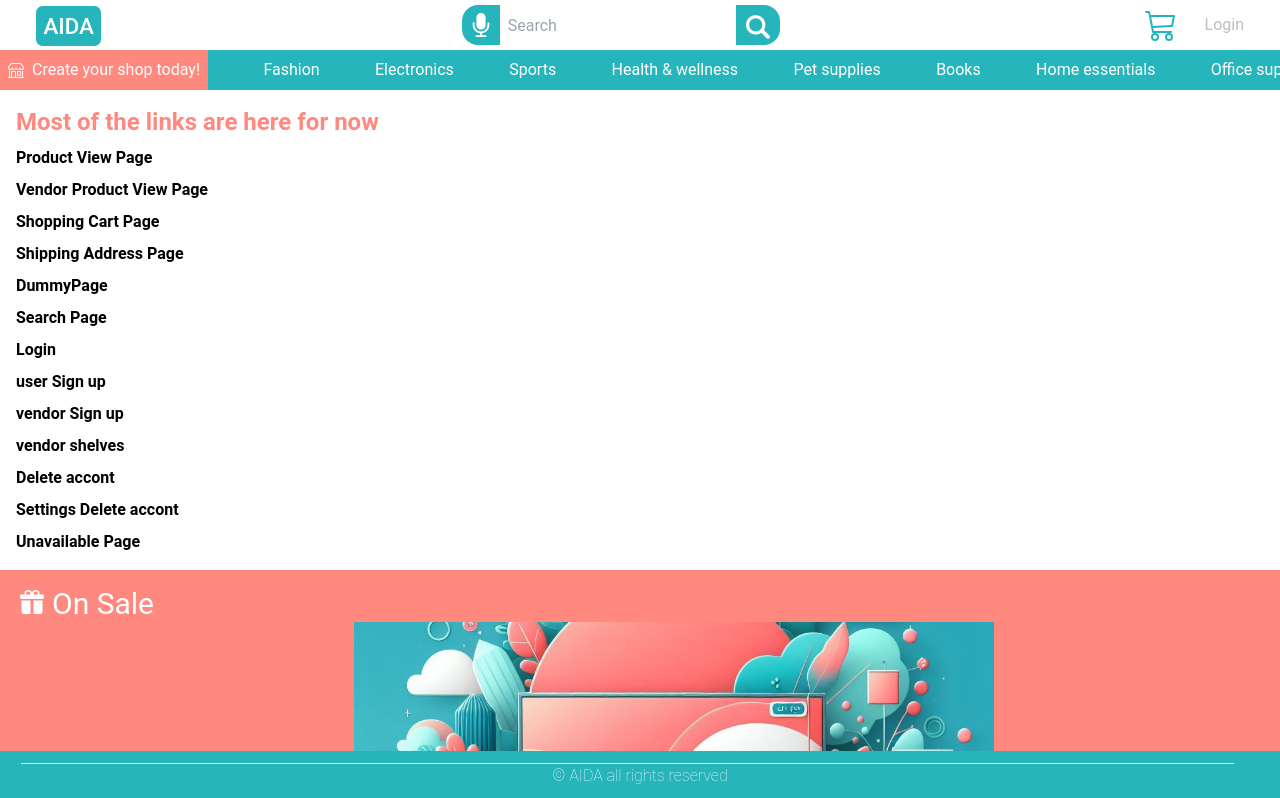
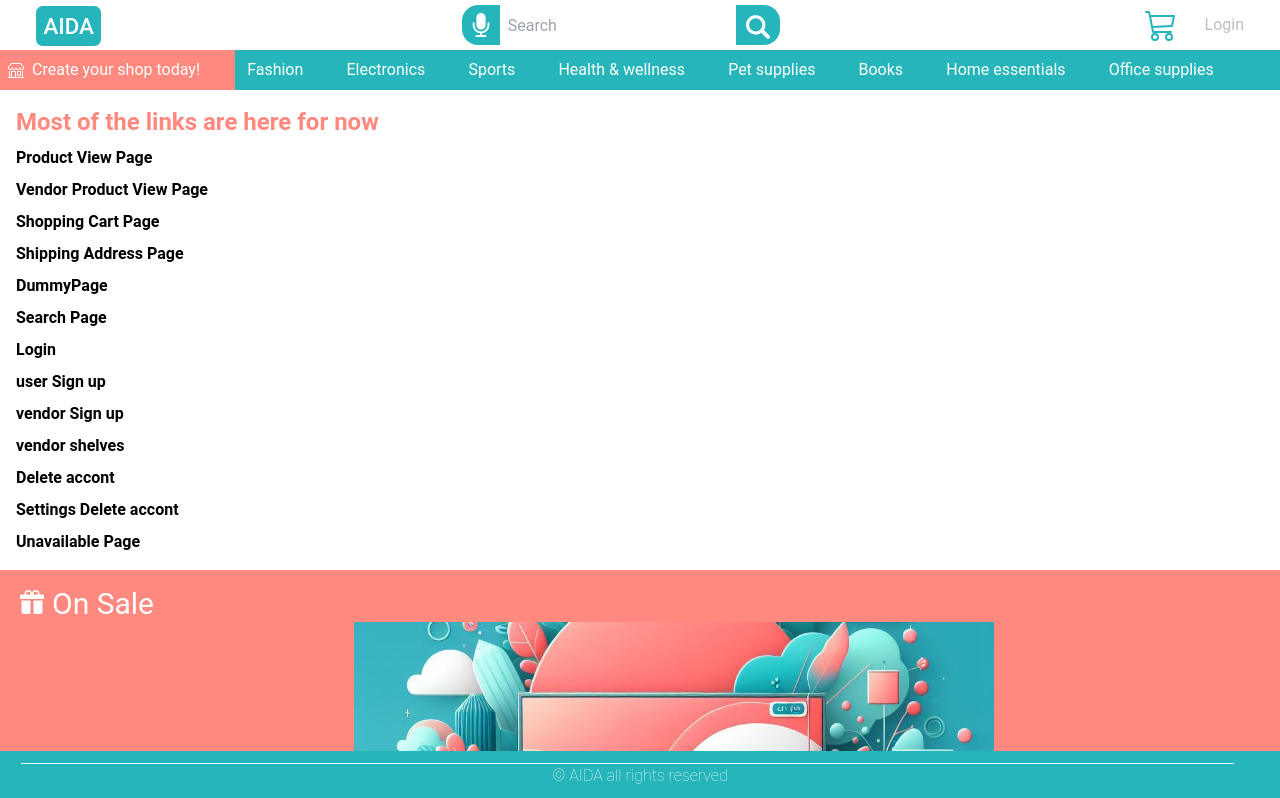
Before and after one commit to RanaMohamad21/Aida-Front-End, a React (Vite) app in the folder Aida/: page / in a window 1280 px wide. Shown: the top 798 px of the page. Built offline with nearby package versions, Linux system fonts and the light colour scheme.

Commit message:
Edited dimensions.

```diff
--- a/Aida/src/UI/Navbar.jsx
+++ b/Aida/src/UI/Navbar.jsx
@@ -15,10 +15,42 @@ const NavbarLinks = [
 
 function Navbar() {
   return (
-    <nav className="w-[100%] bg-teal mt-1 h-10  ">
+    <nav className="md:w-screen bg-teal mt-1  h-10 text-md  ">
       <div className="   text-white font-sans  w-full h-full  ">
         {/*Menu items*/}
-        <ul className="flex justify-between text-nowrap items-center gap-12 h-full pr-3">
+        <ul className=" grid grid-cols-[repeat(10,auto)] gap-2 text-nowrap   h-full ">
+          <li className="bg-FlamingoPink  h-full px-2 ">
+            <NavLink
+              to="/signupvendor1"
+              className="inline-block hover:text-IceBlue  duration-200"
+            >
+              <div className=" flex items-center justify-center gap-2 pt-2 ">
+              <span >
+              <CreateShopIcon/>
+              </span>
+              Create your shop today!
+              </div>
+            </NavLink>
+          </li>
+          {NavbarLinks.map((link, index) => (
+            <li key={index} className=" h-full">
+              <NavLink
+                to={link.link}
+                className="inline-block pt-2 h-full hover:text-IceBlue hover:border   px-1 hover:bg-[#03bbbf] duration-200"
+              >
+                <span>{link.name}</span>
+              </NavLink>
+            </li>
+          ))}
+        </ul>
+      </div>
+    </nav>
+  );
+}
+
+export default Navbar;
+
+{/* <ul className="flex justify-between text-nowrap items-center gap-12 h-full pr-3">
           <li className="bg-FlamingoPink h-full px-2 ">
             <NavLink
               to="/signupvendor1"
@@ -42,10 +74,4 @@ function Navbar() {
               </NavLink>
             </li>
           ))}
-        </ul>
-      </div>
-    </nav>
-  );
-}
-
-export default Navbar;
+        </ul> */}
```
